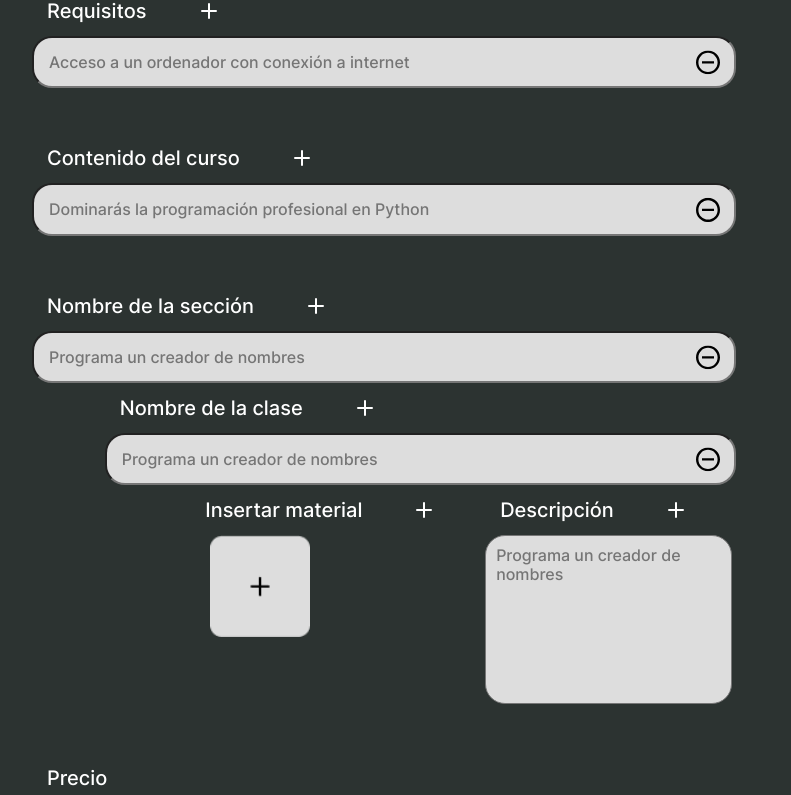
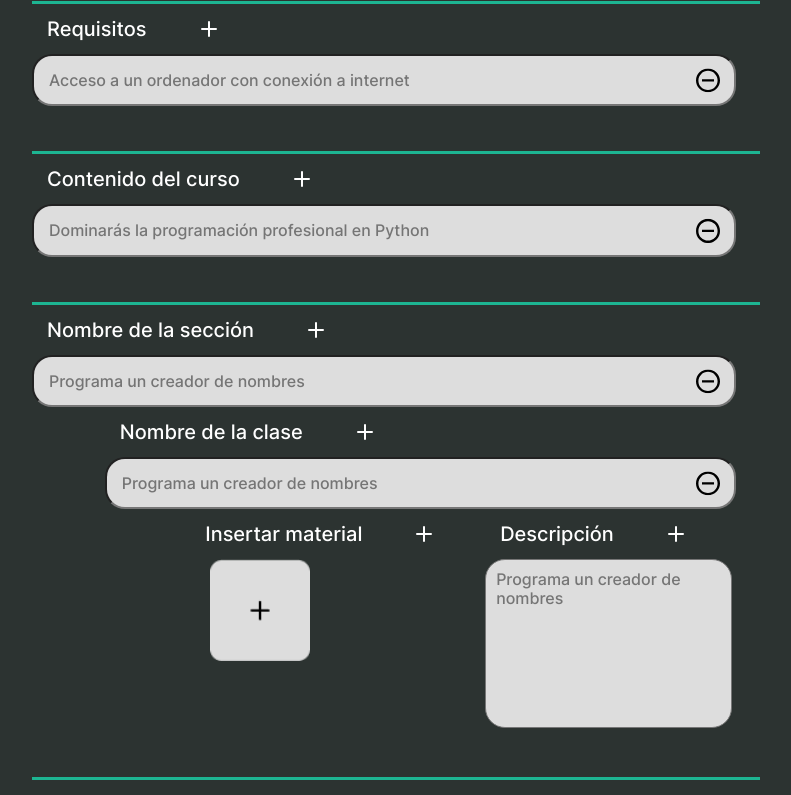
Before and after one commit to dfrancohdez/aprende-ya, a React (Create React App) app: page /crearAsesoria in a window 1280 px wide. Shown: the part 1235-2030 px from the top of the page, without its empty margins (244-1035 px from the left). Built offline with nearby package versions, Linux system fonts and the light colour scheme; no server answers.

Commit message:
avance crearAsesoria v1

```diff
--- a/src/components/inputs/Input.js
+++ b/src/components/inputs/Input.js
@@ -7,24 +7,33 @@ export const Input = (props) => {
 
     return (
         <div className='input'>
-            {props.typeLabel !== "mas" ? <label id={props.id}><h6>{props.label}</h6></label> : <label id={props.id}><h6>{props.label}</h6><img onClick={props.handleMas} src={mas}></img></label>}
+            {(props.label !== "" || props.class === "seccion") ? <div className='line'></div> : <div></div>}
+            {props.typeLabel !== "mas" ? props.class !== "seccion" && <label id={props.id}><h6>{props.label}</h6></label> : props.class !== "seccion" && <label id={props.id}><h6>{props.label}</h6><img onClick={props.handleMas} src={mas}></img></label>}
+
+
+            {props.typeLabel !== "mas" ? props.class === "seccion" && <label id={props.id}><h6>{props.label === "" ? "Nombre de la sección" : "Nombre de la sección " + props.label}</h6></label> : props.class === "seccion" && <label id={props.id}><h6>{props.label === "" ? "Nombre de la sección" : "Nombre de la sección: " + props.label}</h6><img onClick={props.handleMas} src={mas}></img></label>}
+
+
             {props.class === "textarea" && <textarea rows="10" cols="50" placeholder={props.placeholder} name={props.name} value={props.value} onChange={props.onFormUpdate}></textarea>}
 
 
 
 
-            {props.class === "input" && <input id={props.id} placeholder={props.placeholder} autoComplete="off" aria-autocomplete="none" name={props.name} type={props.type} value={props.value} onChange={props.onFormUpdate}/>}
+            {props.class === "input" && <input id={props.id} placeholder={props.placeholder} autoComplete="off" aria-autocomplete="none" name={props.name} type={props.type} value={props.value} onChange={props.onFormUpdate} />}
 
 
 
 
-            {props.class === "elemento" && <div className='elemento'><input id={props.id} placeholder={props.placeholder} name={props.name} type={props.type} value={props.value} onChange={props.onFormUpdate}/><img onClick={props.handleMenos}src={menos}></img></div>}
+            {props.class === "elemento" && <div className='elemento'><input id={props.id} placeholder={props.placeholder} name={props.name} type={props.type} value={props.value} onChange={props.onFormUpdate} /><img onClick={props.handleMenos} src={menos}></img></div>}
             {props.class === "seccion" &&
                 <div>
-                    <div className='elemento'><input id={props.id} placeholder={props.placeholder} /><img src={menos}></img></div>
+                    <div className='elemento'><input onChange={props.onFormUpdate} name={props.nameSection} value={props.value} id={props.id} placeholder={props.placeholder} /><img onClick={props.handleMenos} src={menos}></img></div>
                     <div className='nombre-clase-input'>
-                        <label id={props.id}><h6>Nombre de la clase</h6><img src={mas}></img></label>
-                        <div className='elemento'><input id={props.id} placeholder={props.placeholder} /><img src={menos}></img></div>
+
+                        {props.clases.map((dato, index) => (
+                            <div>
+                                <label id={props.id}><h6>{dato.value===""?"Nombre de la clase":"Nombre de la clase: "+dato.value}</h6><img onClick={props.handleMasClase} src={mas}></img></label>
+                                <div className='elemento'><input value={dato.value} onChange={props.onFormUpdate} name={index + "-clase-" + props.nameSection} id={props.id} placeholder={props.placeholder} /><img src={menos}></img></div>
                                 <div className='insertar-img'>
                                     <div className='insertar-material'>
                                         <label id={props.id}><h6>Insertar material</h6><img src={mas}></img></label>
@@ -32,14 +41,17 @@ export const Input = (props) => {
                                     </div>
                                     <div>
                                         <label id={props.id}><h6>Descripción</h6><img src={mas}></img></label>
-                                <textarea name="textarea" rows="8" cols="50" placeholder={props.placeholder}></textarea>
+                                        <textarea onChange={props.onFormUpdate} name={"descripcion-"+index + "-clase-" + props.nameSection} rows="8" cols="50" placeholder={props.placeholder} value={dato.descripcion}></textarea>
                                     </div>
                                 </div>
 
                             </div>
+                        ))}
+
+                    </div>
                 </div>
             }
-        {props.error!==""&&<p className='input-error'>{props.error}</p>}
+            {props.error !== "" && <p className='input-error'>{props.error}</p>}
         </div>
     )
 }
--- a/src/components/inputs/_input.scss
+++ b/src/components/inputs/_input.scss
@@ -1,3 +1,4 @@
+@use '../../scss/base/variables' as v;
 .input{
     padding: 20px;
     label{
@@ -74,9 +75,21 @@
             }
         }
     }
+    &:hover{
+        background-color: v.$fondo2;
+        border-radius: 30px;
+    }
 
 }
 .input-error{
     padding: 5px 0px 0px 5px;
     color: yellow;
 }
+.line{
+    height: 3px;
+    width: 100%;
+    background-color: v.$fondo4;
+}
+.claseNombre{
+    color:yellow
+}
--- a/src/screens/crearAsesoria/CrearAsesoria.js
+++ b/src/screens/crearAsesoria/CrearAsesoria.js
@@ -8,7 +8,7 @@ import { Boton } from '../../components/boton/Boton'
 import { toast } from "react-toastify";
 
 import { auth, db } from "../../components/auth/firebase";
-import { addDoc,setDoc, doc, collection } from "firebase/firestore";
+import { addDoc, setDoc, doc, collection } from "firebase/firestore";
 
 import { useNavigate } from "react-router-dom";
 function CrearAsesoriaScreen() {
@@ -29,20 +29,20 @@ function CrearAsesoriaScreen() {
         try {
             const user = auth.currentUser;
             console.log(user);
-            const Aprender=aprender.map(prev=>prev.value)
-            const Requisitos=requisitos.map(prev=>prev.value)
-            const ContenidoCurso=contenidoCurso.map(prev=>prev.value)
+            const Aprender = aprender.map(prev => prev.value)
+            const Requisitos = requisitos.map(prev => prev.value)
+            const ContenidoCurso = contenidoCurso.map(prev => prev.value)
             if (user) {
                 setButtonText('Publicando')
-              await setDoc(doc(db, "Asesorias", user.uid,"Cursos",nombreCurso), {
+                await setDoc(doc(db, "Asesorias", user.uid, "Cursos", nombreCurso), {
                     nombreCurso: nombreCurso,
                     resumen: resumen,
                     nombre: nombre,
                     descripcion: descripcion,
-                aprender:Aprender,
-                requisitos:Requisitos,
-                contenidoCurso:ContenidoCurso,
-                precio:precio
+                    aprender: Aprender,
+                    requisitos: Requisitos,
+                    contenidoCurso: ContenidoCurso,
+                    precio: precio
                 });
             }
             console.log("User Registered Successfully!!");
@@ -66,13 +66,15 @@ function CrearAsesoriaScreen() {
     const [aprender, setAprender] = useState([{ i: 0, value: "", name: "0-aprender" }])
     const [requisitos, setRequisitos] = useState([{ i: 0, value: "", name: "0-requisitos" }])
     const [contenidoCurso, setContenidoCurso] = useState([{ i: 0, value: "", name: "0-contenidoCurso" }])
+    const [secciones, setSecciones] = useState([{ i: 0, value: "", name: "0-section", clases: [{ value: "", material: "", descripcion: "" }] }])
+
 
     const [nombreCurso, SetNombreCurso] = useState("")
     const [resumen, SetResumen] = useState("")
     const [descripcion, setDescripcion] = useState("")
 
     const [nombre, setNombre] = useState("")
-    const [precio,setPrecio] = useState("")
+    const [precio, setPrecio] = useState("")
 
 
 
@@ -89,6 +91,21 @@ function CrearAsesoriaScreen() {
         const aux = { i: contenidoCurso.length, value: "", name: contenidoCurso.length + "-contenidoCurso" }
         setContenidoCurso(prev => [...prev, aux])
     }
+    const handleMasSeccion = () => {
+        const aux = { i: secciones.length, value: "", name: secciones.length + "-section", clases: [{value:"", material: "", descripcion: "" }] }
+        setSecciones(prev => [...prev, aux])
+    }
+    const handleMasClase = (i) => {
+        const newItem = { value: "", material: "", descripcion: "" }
+        const aux = [...secciones]
+        const aux1 = aux[i].clases
+        //setSecciones(prev => [...{...prev[i],clases:[...prev[i].clases,aux]}])
+        aux1.push(newItem)
+        console.log(aux)
+        setSecciones(aux)
+    }
+
+
 
     const handleMenos = () => {
         setAprender(prev => prev.slice(0, -1))
@@ -98,6 +115,9 @@ function CrearAsesoriaScreen() {
     }
     const handleMenosContenidoCurso = () => {
         setContenidoCurso(prev => prev.slice(0, -1))
+    }
+    const handleMenosSeccion = () => {
+        setSecciones(prev => prev.slice(0, -1))
     }
     const onFormUpdate = (e) => {
         const { name, value } = e.target
@@ -113,7 +133,7 @@ function CrearAsesoriaScreen() {
             let array = [...aprender]
             array[aux] = { ...array[aux], value: value }
             setAprender(array)
-        } else if (name.endsWith("requisitos")){
+        } else if (name.endsWith("requisitos")) {
             requisitos.map(dato => {
                 if (name === dato.name) {
                     aux = dato.i
@@ -125,7 +145,46 @@ function CrearAsesoriaScreen() {
             array[aux] = { ...array[aux], value: value }
             setRequisitos(array)
         }
-        else if (name.endsWith("contenidoCurso")){
+
+
+
+        else if (name.endsWith("section")) {
+            const subString = name.split("-")
+            if(name.startsWith("descripcion")){
+                const aux1 = [...secciones]
+                aux1[subString[3]].clases[subString[1]].descripcion=value
+                //setSecciones(prev => [...{...prev[i],clases:[...prev[i].clases,aux]}])
+                setSecciones(aux1)
+            }else if(name.startsWith("material")){
+                const aux1 = [...secciones]
+                aux1[subString[3]].clases[subString[1]].material=value
+                //setSecciones(prev => [...{...prev[i],clases:[...prev[i].clases,aux]}])
+                setSecciones(aux1)
+            }
+            else{
+
+            if(subString.length>2){
+                const aux1 = [...secciones]
+                aux1[subString[2]].clases[subString[0]].value=value
+                //setSecciones(prev => [...{...prev[i],clases:[...prev[i].clases,aux]}])
+                setSecciones(aux1)
+
+            }else{
+
+                const aux1 = [...secciones]
+                aux1[subString[0]].value=value
+                console.log(aux1)
+                //setSecciones(prev => [...{...prev[i],clases:[...prev[i].clases,aux]}])
+                setSecciones(aux1)
+
+            }}
+
+
+        }
+
+
+
+        else if (name.endsWith("contenidoCurso")) {
             contenidoCurso.map(dato => {
                 if (name === dato.name) {
                     aux = dato.i
@@ -141,23 +200,24 @@ function CrearAsesoriaScreen() {
 
 
 
-        else if (name.endsWith("nombreCurso")){
+        else if (name.endsWith("nombreCurso")) {
             SetNombreCurso(value)
         }
-        else if (name.endsWith("resumen")){
+        else if (name.endsWith("resumen")) {
             SetResumen(value)
         }
-        else if (name.endsWith("nombre")){
+        else if (name.endsWith("nombre")) {
             setNombre(value)
         }
-        else if (name.endsWith("descripcion")){
+        else if (name.endsWith("descripcion")) {
 
             setDescripcion(value)
         }
-        else if (name.endsWith("precio")){
+        else if (name.endsWith("precio")) {
 
             setPrecio(value)
         }
+
 
 
 
@@ -173,31 +233,53 @@ function CrearAsesoriaScreen() {
                 <div className='crearAsesoria-container'>
                     <form className='crearAsesoria-form' onSubmit={handleSubmit}>
 
-                        <Input  onFormUpdate={onFormUpdate} value={nombreCurso}name="nombreCurso" id="1" label="Nombre del curso" class="input" placeholder="Desarrollo Web Completo con HTML5, CSS3, JS AJAX PHP y MySQL" />
-                        <Input onFormUpdate={onFormUpdate} value={resumen}name="resumen" id="2" class="textarea" label="Resumen" placeholder="Desde 0, y con 16 proyectos REALES. 160 ejercicios de código. Machine Learning, Data Science, Django, IGU, Juegos y más!" />
-                        <Input onFormUpdate={onFormUpdate} value={nombre}name="nombre" id="3" label="Nombre" class="input" placeholder="Juan Pablo De la torre Valdez" />
-                        <Input onFormUpdate={onFormUpdate} value={descripcion}name="descripcion" id="4" class="textarea" label="Descripción" placeholder="Python es uno de los lenguajes más buscados del mundo. Por su sencillez, su ductilidad y su flexibilidad, se ha transformado en el lenguaje favorito. Sus instrucciones son lo más cercanas posible al lenguaje humano, lo cual hace que sea más fácil de aprender, y esto hace que sea ideal para personas que se están iniciando en el mundo de la programación." />
+                        <Input onFormUpdate={onFormUpdate} value={nombreCurso} name="nombreCurso" id="1" label="Nombre del curso" class="input" placeholder="Desarrollo Web Completo con HTML5, CSS3, JS AJAX PHP y MySQL" />
+                        <Input onFormUpdate={onFormUpdate} value={resumen} name="resumen" id="2" class="textarea" label="Resumen" placeholder="Desde 0, y con 16 proyectos REALES. 160 ejercicios de código. Machine Learning, Data Science, Django, IGU, Juegos y más!" />
+                        <Input onFormUpdate={onFormUpdate} value={nombre} name="nombre" id="3" label="Nombre" class="input" placeholder="Juan Pablo De la torre Valdez" />
+                        <Input onFormUpdate={onFormUpdate} value={descripcion} name="descripcion" id="4" class="textarea" label="Descripción" placeholder="Python es uno de los lenguajes más buscados del mundo. Por su sencillez, su ductilidad y su flexibilidad, se ha transformado en el lenguaje favorito. Sus instrucciones son lo más cercanas posible al lenguaje humano, lo cual hace que sea más fácil de aprender, y esto hace que sea ideal para personas que se están iniciando en el mundo de la programación." />
 
                         {aprender.map((dato) => (
-                            <Input value={dato.value} onFormUpdate={onFormUpdate} handleMenos={handleMenos} handleMas={handleMas} name={dato.i + "-aprender"} id="5" typeLabel={dato.i===0?"mas":""} class="elemento" label={dato.i===0?"Lo que aprenderás":""} placeholder="Dominarás la programación profesional en Python" />
+                            <Input value={dato.value} onFormUpdate={onFormUpdate} handleMenos={handleMenos} handleMas={handleMas} name={dato.i + "-aprender"} id="5" typeLabel={dato.i === 0 ? "mas" : ""} class="elemento" label={dato.i === 0 ? "Lo que aprenderás" : ""} placeholder="Dominarás la programación profesional en Python" />
                         ))
 
 
                         }
                         {requisitos.map((dato) => (
-                            <Input onFormUpdate={onFormUpdate} handleMenos={handleMenosRquisitos} handleMas={handleMasRequisitos} value={dato.value} name={dato.i + "-requisitos"} id="6" typeLabel={dato.i===0?"mas":""} class="elemento" label={dato.i===0?"Requisitos":""}  placeholder="Acceso a un ordenador con conexión a internet" />
+                            <Input onFormUpdate={onFormUpdate} handleMenos={handleMenosRquisitos} handleMas={handleMasRequisitos} value={dato.value} name={dato.i + "-requisitos"} id="6" typeLabel={dato.i === 0 ? "mas" : ""} class="elemento" label={dato.i === 0 ? "Requisitos" : ""} placeholder="Acceso a un ordenador con conexión a internet" />
                         ))}
                         {contenidoCurso.map((dato) => (
-                            <Input onFormUpdate={onFormUpdate} handleMenos={handleMenosContenidoCurso} handleMas={handleMasContenido} value={dato.value} name={dato.i + "-contenidoCurso"} id="6" typeLabel={dato.i===0?"mas":""} class="elemento" label={dato.i===0?"Contenido del curso":""} placeholder="Dominarás la programación profesional en Python" />
+                            <Input onFormUpdate={onFormUpdate} handleMenos={handleMenosContenidoCurso} handleMas={handleMasContenido} value={dato.value} name={dato.i + "-contenidoCurso"} id="6" typeLabel={dato.i === 0 ? "mas" : ""} class="elemento" label={dato.i === 0 ? "Contenido del curso" : ""} placeholder="Dominarás la programación profesional en Python" />
                         ))}
 
-                        <Input id="6" typeLabel="mas" class="seccion" label="Nombre de la sección" placeholder="Programa un creador de nombres" />
 
-                        <Input onFormUpdate={onFormUpdate} value={precio}name="precio"  class="input" label="Precio" placeholder="100" />
+                        {secciones.map((dato) => (
+                            <Input
+                                onFormUpdate={onFormUpdate}
+                                handleMas={handleMasSeccion}
+                                handleMenos={handleMenosSeccion}
+                                handleMasClase={() => handleMasClase(dato.i)}
+                                //handleMenosClase={handleMenosClase}
+                                //handleMasMaterial={handleMasMaterial}
+                                //handleMenosMaterial={handleMenosMaterial}
+                                clases={dato.clases}
+                                typeLabel="mas"
+                                class="seccion"
+                                label={dato.value}
+                                placeholder="Programa un creador de nombres"
+                                nameSection={dato.i + "-section"}
+                                //valor de nombre seccion
+                                value={dato.value}
 
 
+                            />
+                        ))}
+
+
+
+
+                        <Input onFormUpdate={onFormUpdate} value={precio} name="precio" class="input" label="Precio" placeholder="100" />
                         <div className='boton'>
-                            <Boton block={buttonText==="Publicando"?"block":""} text={buttonText} type="submit"/>
+                            <Boton block={buttonText === "Publicando" ? "block" : ""} text={buttonText} type="submit" />
                         </div>
 
 
```
Lines whose indentation alone changed are shown as unchanged.
